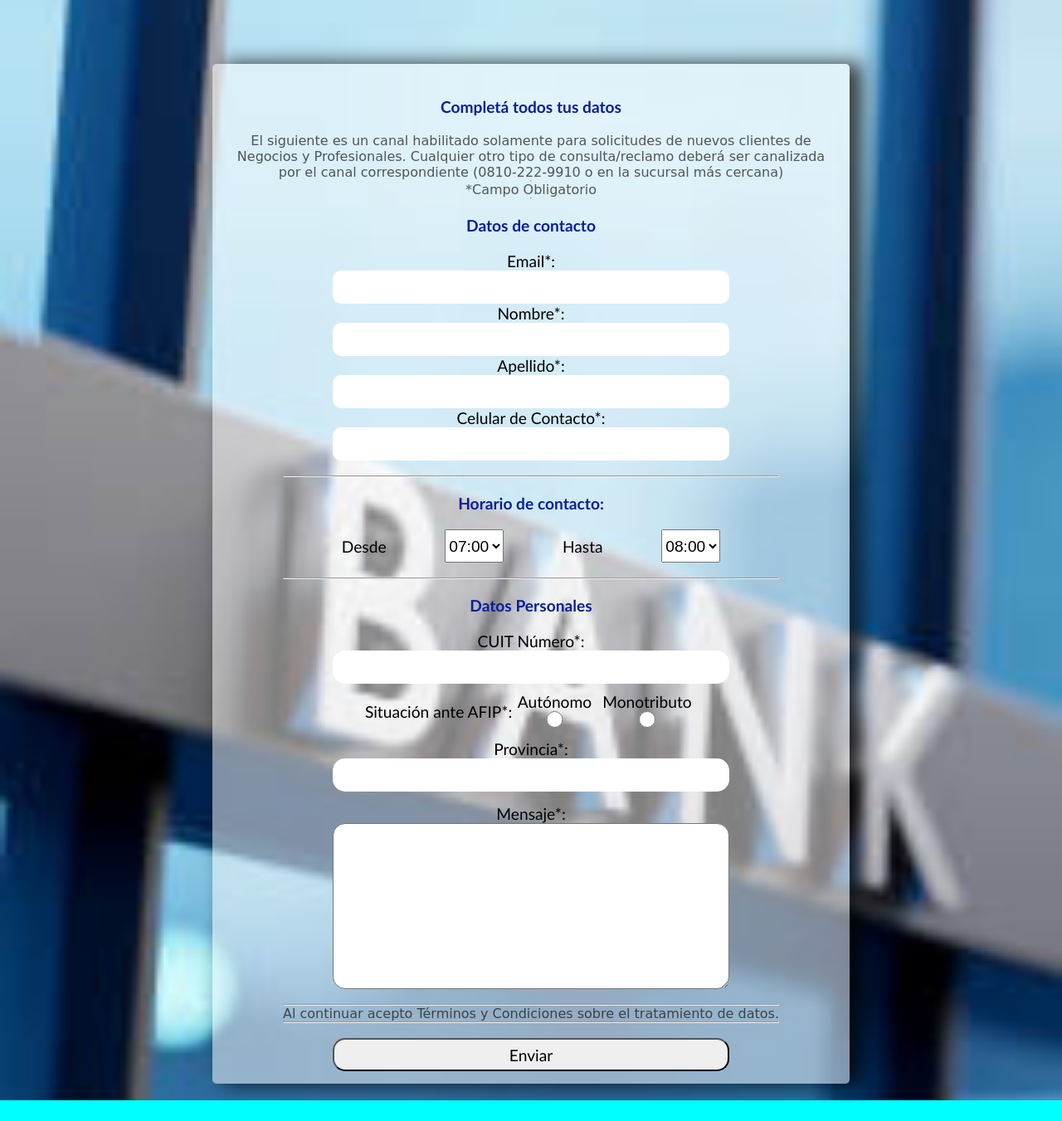
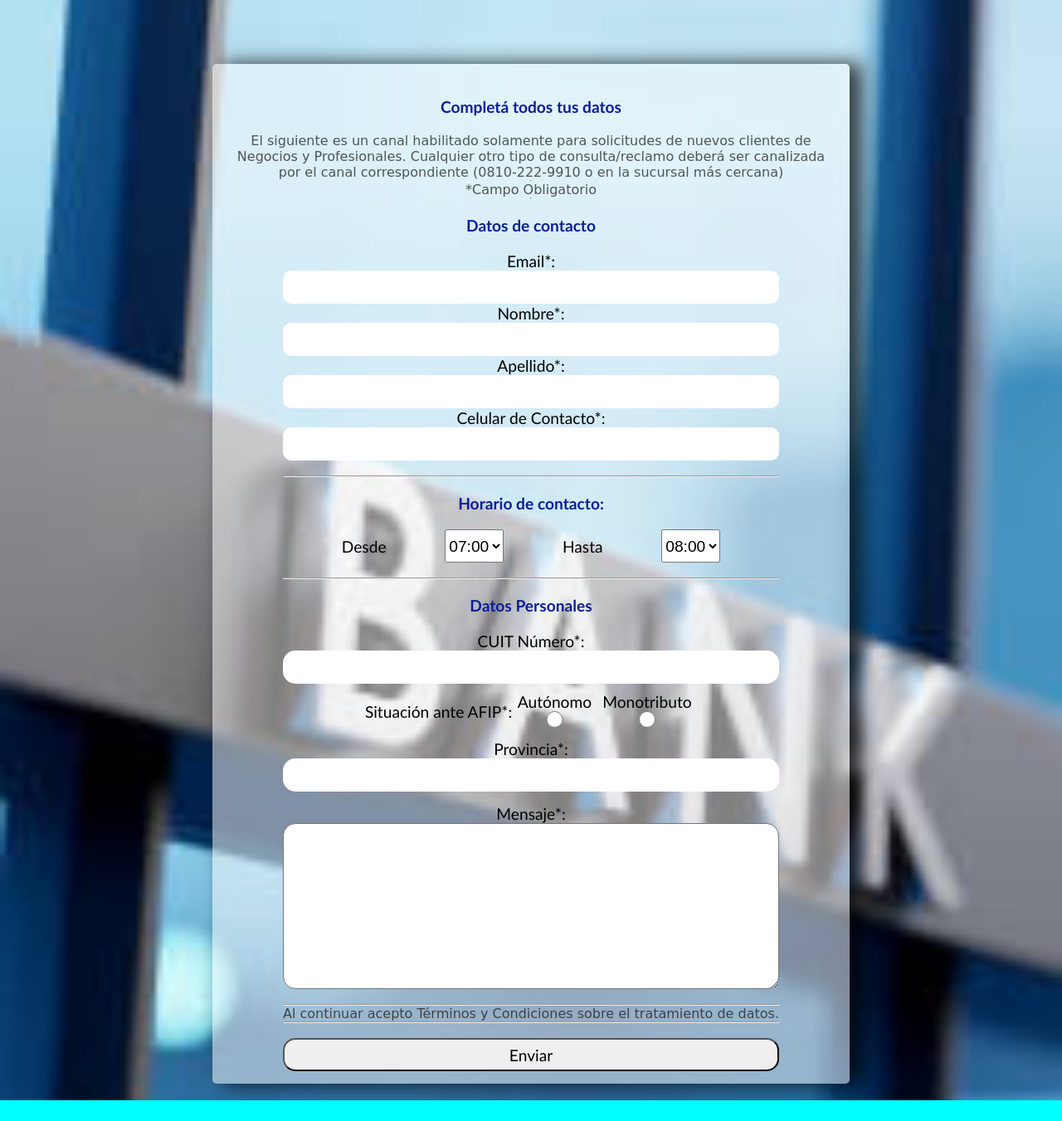
Before and after one commit to RodrDevs80/ProyectoPepeBank, a plain HTML site: page contacto.html in a window 1280 px wide. Shown: the part 83-1434 px from the top of the page at 83% size. Drawn offline with Linux system fonts and the light colour scheme; some packages are replaced by stand-ins of ours; a script that the page names is missing.

Commit message:
modificaciones para vista en telefonos moviles

```diff
--- a/style.css
+++ b/style.css
@@ -307,8 +307,8 @@ em {
     margin-left: 0;
   }
   .texto {
-    margin-top: 80px;
-    width: 60%;
+    margin-top: 45px;
+    width: 84%;
     height: 100%;
   }
   .lista {
--- a/styleContacto.css
+++ b/styleContacto.css
@@ -7,7 +7,7 @@
 .contacto input {
   border: none;
   border-radius: 10px;
-  width: 80%;
+  width: 100%;
   height: 40px;
   outline: none;
   font-family: "Gill Sans", "Gill Sans MT", Calibri, "Trebuchet MS";
@@ -57,7 +57,7 @@
 }
 
 .datos-personales input {
-  width: 80%;
+  width: 100%;
   height: 40px;
   border-radius: 15px;
   outline: none;
@@ -108,7 +108,7 @@ h4 {
   margin-top: 15px;
 }
 .mensaje textarea {
-  width: 80%;
+  width: 100%;
   height: 200px;
   border-radius: 15px;
   outline: none;
@@ -122,7 +122,7 @@ h4 {
   box-shadow: 14px 0px 23px 1px rgba(0, 0, 0, 0.75);
 }
 [type="submit"] {
-  width: 80%;
+  width: 100%;
   height: 40px;
   border-radius: 15px;
   font-size: 1.2rem;
```
